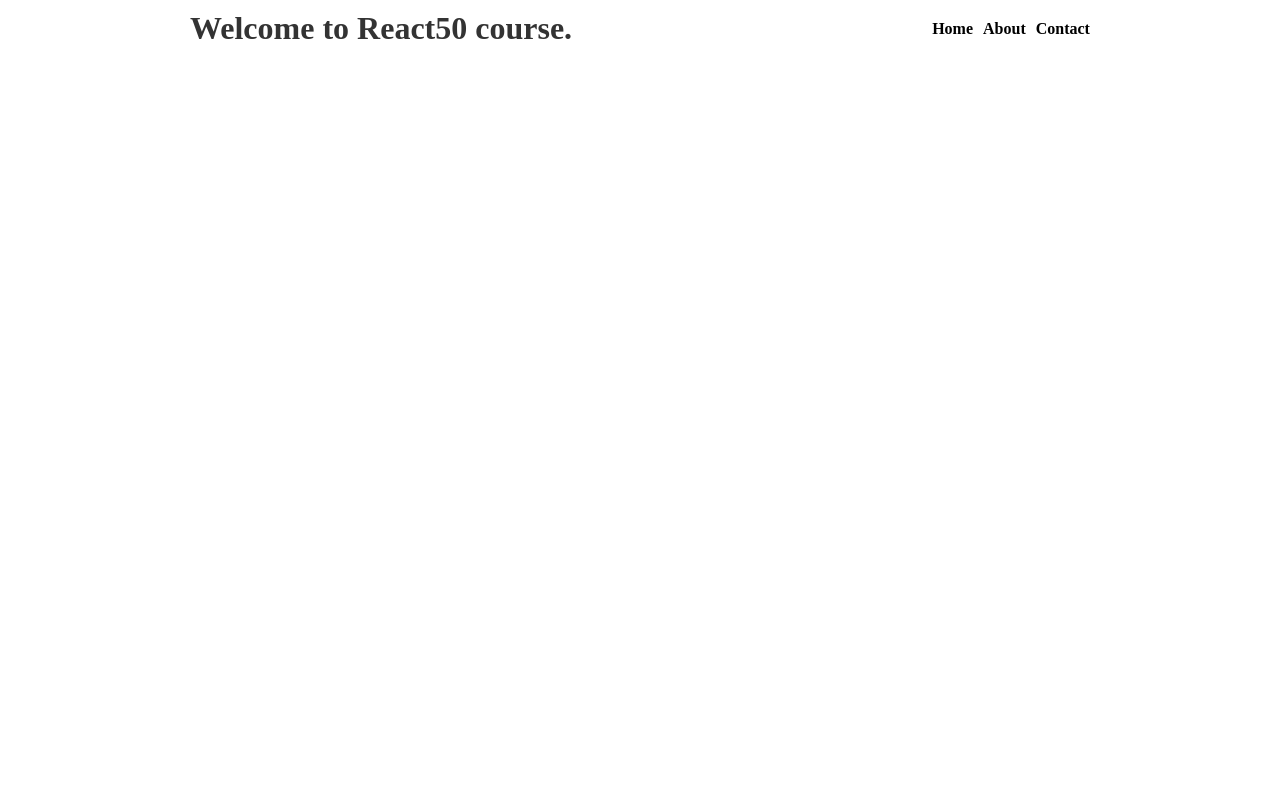
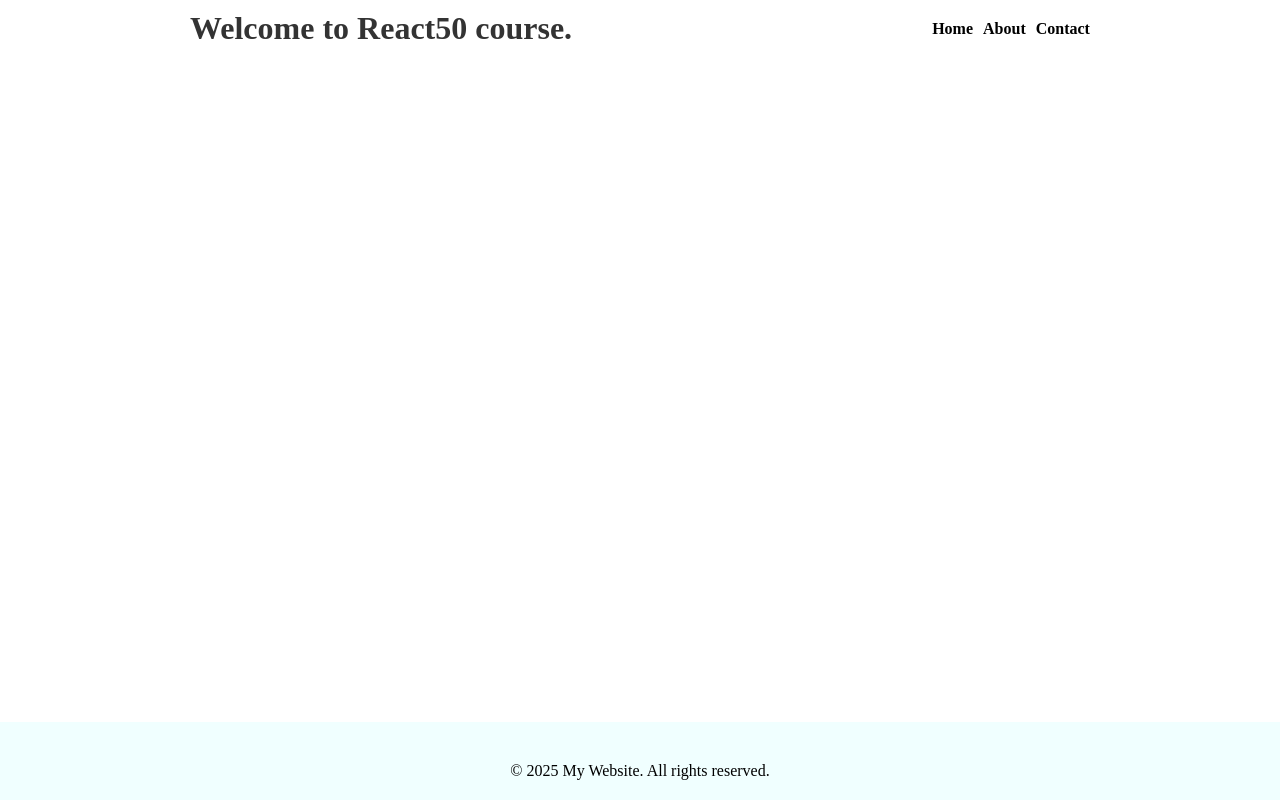
Before and after one commit to dariogeorge21/react50, a React (Vite) app: page / in a window 1280 px wide. Built offline with nearby package versions, Linux system fonts and the light colour scheme.

Commit message:
Header and footer

```diff
--- a/src/App.css
+++ b/src/App.css
@@ -3,29 +3,3 @@
   padding: 0;
   box-sizing: border-box;
 }
-.header{
-    padding: 10px;
-    display: flex;
-    flex-direction: row;
-    justify-content: space-around;
-    flex-wrap: wrap;
-}
-.header h1 {
-    font-size: 2rem;
-    color: #333;
-}
-.header nav ul {
-  display: flex;
-  flex-direction: row;
-  list-style:none;
-  padding: 0;
-  margin: 0;
-  gap: 10px;
-  margin-top: 10px;
-}
-.header a{
-  text-decoration: none;
-  color: black;
-  font-weight: bold;
-  font-size: medium;
-}
--- a/src/App.tsx
+++ b/src/App.tsx
@@ -1,11 +1,13 @@
 import Header from "./components/Header"
 import "./App.css"
+import  Footer from "./components/Footer"
 
 
 const App = () => {
   return (
     <div>
       <Header />
+      <Footer />
     </div>
   )
 }
--- /dev/null
+++ b/src/components/Footer.module.css
@@ -0,0 +1,14 @@
+.footer{
+    padding: 40px 20px 20px;
+    text-align: center;
+    background-color: azure;
+    position: fixed;
+    bottom: 0;
+    width: 100%;
+}
+.footerContainer{
+    display: flex;
+    flex-direction: row;
+    flex-wrap: wrap;
+    justify-content: space-around;
+}
--- /dev/null
+++ b/src/components/Footer.tsx
@@ -0,0 +1,15 @@
+import styles from './Footer.module.css'
+
+const Footer = () => {
+  return (
+    <div>
+      <footer className={styles.footer}>
+        <p className={styles.footerContainer}>
+            <p>© 2025 My Website. All rights reserved.</p>
+        </p>
+      </footer>
+    </div>
+  )
+}
+
+export default Footer
--- /dev/null
+++ b/src/components/Header.module.css
@@ -0,0 +1,26 @@
+.header{
+    padding: 10px;
+    display: flex;
+    flex-direction: row;
+    justify-content: space-around;
+    flex-wrap: wrap;
+}
+.header h1 {
+    font-size: 2rem;
+    color: #333;
+}
+.header nav ul {
+  display: flex;
+  flex-direction: row;
+  list-style:none;
+  padding: 0;
+  margin: 0;
+  gap: 10px;
+  margin-top: 10px;
+}
+.header a{
+  text-decoration: none;
+  color: black;
+  font-weight: bold;
+  font-size: medium;
+}
--- a/src/components/Header.tsx
+++ b/src/components/Header.tsx
@@ -1,4 +1,4 @@
-
+import styles from './Header.module.css'
 
 type Nav = {
   label: string,
@@ -14,7 +14,7 @@ const NavItems:Nav[] = [
 const Header = () => {
   return (
     <div>
-      <header className="header">
+      <header className={styles.header}>
         <h1>Welcome to React50 course.</h1>
         <nav>
           <ul>
```
Also changed, not shown: src/components/header.css (deleted).
